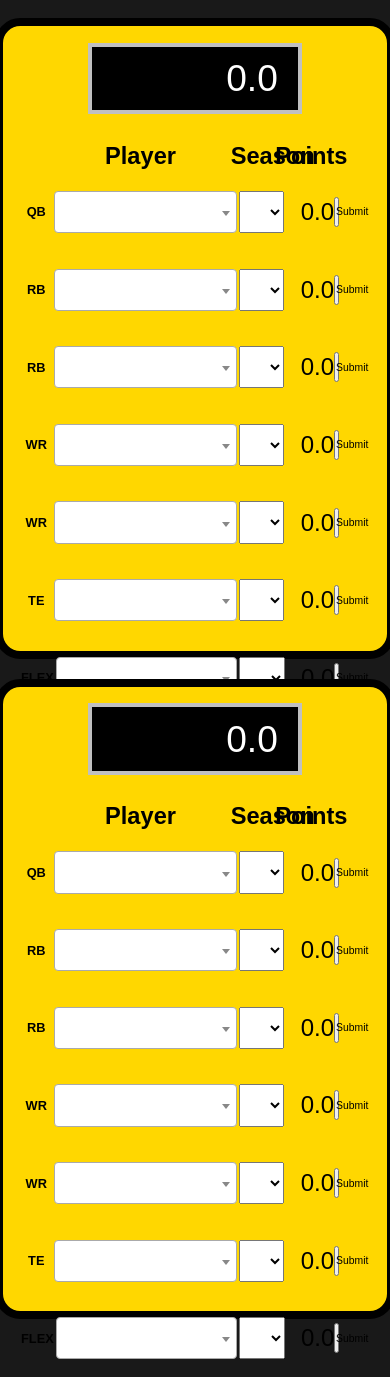
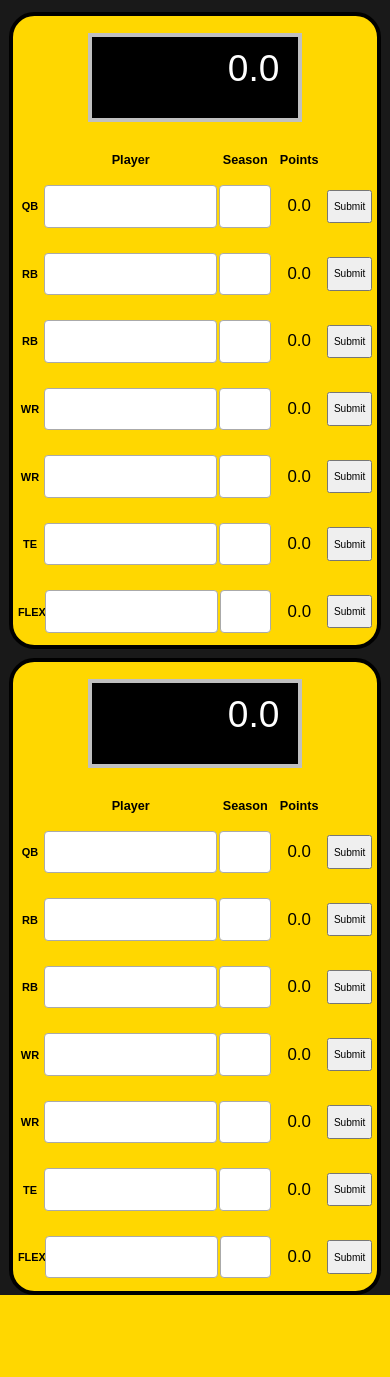
Before and after one commit to ronan-zelta/draft_battles, a Django app: page /play/ in a window 390 px wide. Shown: the part 68-1445 px from the top of the page. After the commit the page ends 1363 px from the top, so only its background shows below. Run offline with Django 4.2, Linux system fonts and the light colour scheme; lists and menus that the app fills with data are empty; some libraries are stand-ins or nearby versions; some web fonts are replaced.

Commit message:
Improved mobile UI

```diff
--- a/main/static/main/css/play_game.css
+++ b/main/static/main/css/play_game.css
@@ -75,7 +75,7 @@ body {
     font-size: 4.4vh;
     color: white; /* Making the text color white or any other color that you prefer */
     font-family: '60s Scoreboard', sans-serif;
-    padding-right: 10px;
+    padding-right: 1vh;
 }
 .pos-scoreboard {
     height: 8.2vh;
@@ -196,15 +196,6 @@ table {
 	display: none;
 }
 
-
-.position {
-    flex-grow: 1;
-    font-size: 1.5em;
-    font-weight: bold;
-    display: flex;        /* Convert to flex container to vertically center the text */
-    align-items: center;  /* Vertically center the text */
-    justify-content: center; /* Horizontally center the text */
-}
 /* To prevent purple underlines under button text */
 a, a:link, a:visited, a:hover, a:active, a:focus {
     text-decoration: none;
@@ -214,68 +205,73 @@ a, a:link, a:visited, a:hover, a:active, a:focus {
 
 /* Media query for smaller screens */
 @media only screen and (max-width: 768px) { /* You can change '768px' to the breakpoint you prefer */
-    .container {
+	.container {
         flex-direction: column;
         align-items: center;
-        margin-left: 20px;
-        margin-right: 20px;
+        margin-left: 2vh;
+        margin-right: 2vh;
     }
 
     .team-section {
         width: 100%; /* Make the team sections full width */
-        height: 70vh; /* Adjust the height to be auto so it scales with the content */
-        margin: 10px 0; /* Add some vertical space between the teams */
+        height: 75vh; /* Adjust the height to be auto so it scales with the content */
+        margin: 0.5vh 0; /* Add some vertical space between the teams */
+		padding: 2vh 0.5vh 0vh 0.5vh;
+		border: 0.5vh solid black;
     }
 
     .positions-section {
         display: none;
     }
 
+	.team-headers {
+		font-size: 1.5vh;
+	}
+	.header-row {
+		height: 3vh;
+	}
+	.player-row {
+		height: 8vh;
+	}
+	.player-cell {
+		width: 50%;
+	}
+	.season-cell {
+		width: 15%;
+	}
+	.points-cell {
+		width: 15%;
+		display: flex;
+		justify-content: center;
+		align-items: center;
+	}
+	.button-cell {
+		width: 13%;
+	}
 
     .mobile-position {
         display: inline;
-        font-size: 0.8em;
+        font-size: 1.3vh;
         font-weight: bold;
         text-align: center;
-        width: 10%;
+        width: 7%;
     }
-    .player-dropdowns {
-        width: 69%;
-    }
-    .year-dropdowns {
-        width: 21%;
-        height: 39px;
-        margin-right: 0px;
-    }
+
+	.select2-container--default .select2-search--dropdown .select2-search__field {
+		font-size: 1.5vh;
+	}
     .player-score {
-        width: 15%;
-        font-size: 1.5em;
+        width: 100%;
+        font-size: 2vh;
         text-align: center;
-        padding-right: 10px;
         padding-left: 0;
     }
     .submit-button, .remove-button {
-        width: 15%;
-        height: 30px;
-        padding: 5px 0px;
-        font-size: 0.65em;
+        height: 4vh;
+        padding: 0 0;
+        font-size: 1.2vh;
     }
-
-    .header-section {
-        justify-content: space-between;
-        text-align: center;
-        margin-left: 10%;
-        margin-right: 16%;
-    }
-    .player-header {
-        width: 42%;  /* matches .player-dropdowns width */
-    }
-
-    .season-header {
-        width: 18%;  /* matches .year-dropdowns width */
-    }
-
-    .points-header {
-        width: 20%;  /* matches button width (though you might need a slight adjustment here) */
+	.select2-container--default .select2-selection--single .select2-selection__arrow {
+        display: none;
     }
 }
--- a/main/static/main/js/play_game.js
+++ b/main/static/main/js/play_game.js
@@ -12,6 +12,7 @@ $(document).ready(function() {
     // Initialize Select2 for each player dropdown
     $('.player-dropdown').each(function() {
         var position = $(this).data('pos');
+		var fontSize = $(window).width() <= 768 ? '1.3vh' : '2.5vh';
 
         $(this).select2({
             minimumInputLength: 1,
@@ -52,8 +53,8 @@ $(document).ready(function() {
                 // Create a flex container for the text
                 var $state = $(`
                     <div style="display: flex; justify-content: space-between; align-items: center;">
-                        <span style="font-size: 2.5vh; text-align: left;">${name}</span>
-                        <span style="font-size: 2.5vh; text-align: right;">${posYears}</span>
+                        <span style="font-size: ${fontSize}; text-align: left;">${name}</span>
+                        <span style="font-size: ${fontSize}; text-align: right;">${posYears}</span>
                     </div>
                 `);
                 return $state;
@@ -69,8 +70,8 @@ $(document).ready(function() {
 
                 return $(`
                     <div style="display: flex; justify-content: space-between; align-items: center;">
-                        <span style="font-size: 2.5vh; text-align: left;">${name}</span>
-                        <span style="font-size: 2.5vh; text-align: right;">${posYears}</span>
+                        <span style="font-size: ${fontSize}; text-align: left;">${name}</span>
+                        <span style="font-size: ${fontSize}; text-align: right;">${posYears}</span>
                     </div>
                 `);
             }
@@ -84,6 +85,26 @@ $(document).ready(function() {
 				value.focus();
 			})
 		});
+
+		// Initialize Select2 for each season dropdown
+		$('.season-dropdown').each(function() {
+			// Determine font size based on screen width
+			var fontSize = $(window).width() <= 768 ? '1.3vh' : '2.5vh';
+
+			$(this).select2({
+				minimumResultsForSearch: Infinity, // Disable the search box
+				templateResult: function(state) {
+					if (!state.id) {
+						return state.text;
+					}
+					var $state = $('<span style="font-size: ' + fontSize + ';">' + state.text + '</span>');
+					return $state;
+				},
+				templateSelection: function(state) {
+					return $('<span style="font-size: ' + fontSize + ';">' + state.text + '</span>');
+				}
+			});
+		}).prop("disabled", true).next('.select2-container').find('.select2-selection').css('background-color', '#fff');
     })
 
     // On player being selected from dropdown
@@ -108,22 +129,9 @@ $(document).ready(function() {
             $.each(years, function(index, year) {
                 correspondingYearDropdown.append(new Option(year, year));
             });
+        });
 
-			correspondingYearDropdown.select2({
-				minimumResultsForSearch: Infinity,
-				templateResult: function(state) {
-					if (!state.id) {
-						return state.text;
-					}
-					// Create a new option element and apply the custom font size
-					var $state = $('<span style="font-size: 2.5vh;">' + state.text + '</span>');
-					return $state;
-				},
-				templateSelection: function(state) {
-					return $('<span style="font-size: 2.5vh;">' + state.text + '</span>');
-				}
-			});
-        });
+		$(this).closest('.player-row').find('.season-dropdown').prop("disabled", false);
     });
 
 
--- a/main/templates/main/play_game.html
+++ b/main/templates/main/play_game.html
@@ -2,7 +2,7 @@
 <html lang="en">
 <head>
     <meta charset="UTF-8">
-    <meta name="viewport" content="width=device-width, initial-scale=1.0">
+    <meta name="viewport" content="width=device-width, initial-scale=1, maximum-scale=1">
     <title>Draft Battles Game</title>
 
     {% load static %}
```
